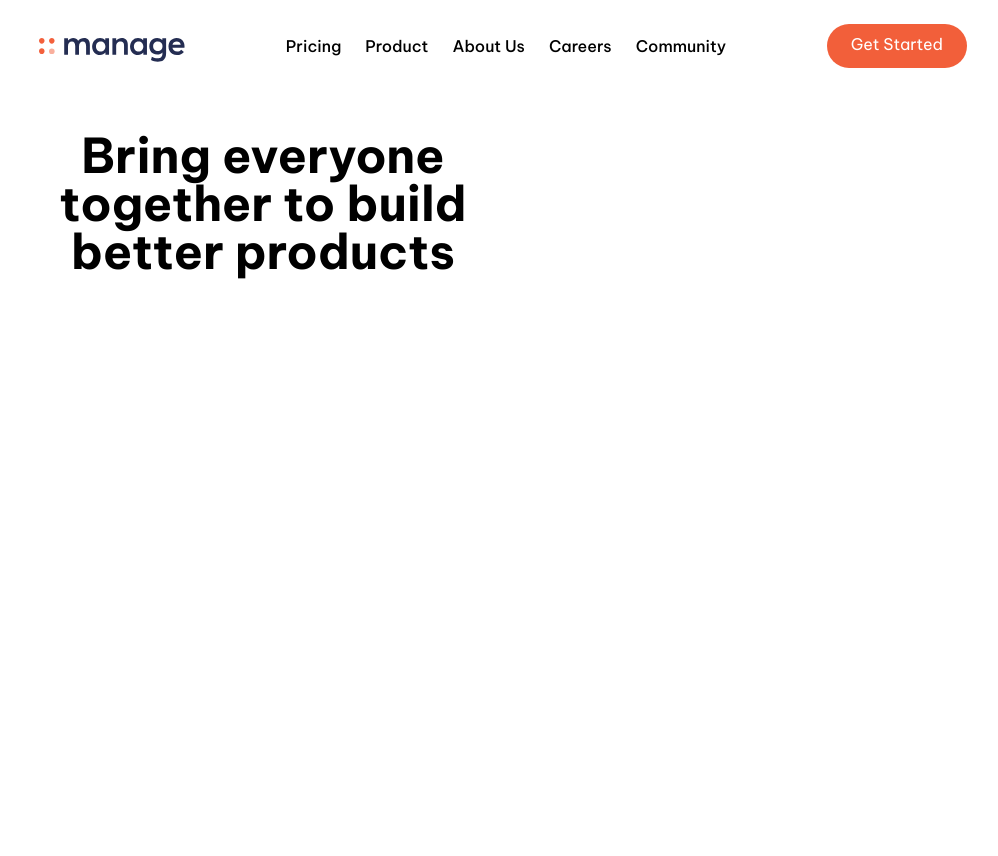
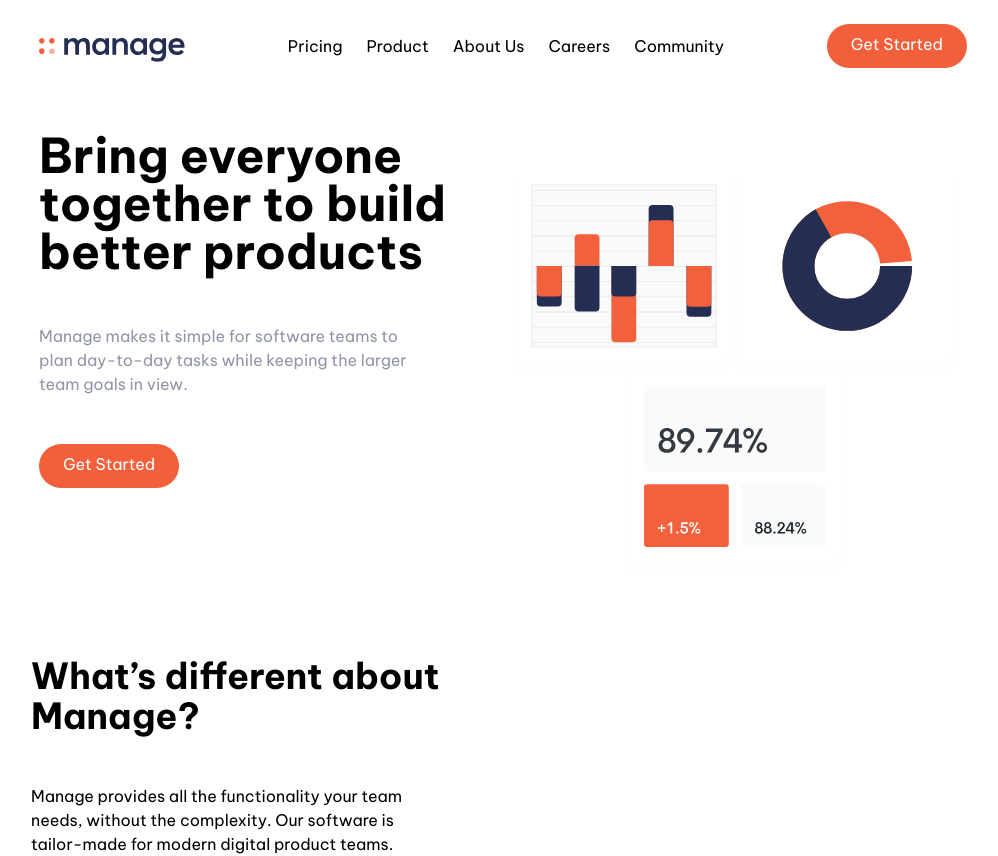
Before and after one commit to MaltaWebDev/landing-page, a website: page index.html in a window 1280 px wide. Shown: the whole page, without its empty margins (137-1135 px from the left). Before the commit the page ends 800 px from the top, so only its background shows below. Drawn offline with Linux system fonts and the light colour scheme.

Commit message:
complete 1st section

```diff
--- a/index.html
+++ b/index.html
@@ -16,7 +16,7 @@
   </head>
   <body>
     <!-- Navbar -->
-    <nav class="relative container p-6 mx-auto">
+    <nav class="relative container md:p-4 lg:p-6 mx-auto">
       <!-- Flex container -->
       <div class="flex items-center justify-between">
         <!-- Logo -->
@@ -24,7 +24,7 @@
           <img src="images/logo.svg" alt="" />
         </div>
         <!-- Menu items -->
-        <div class="nav-items hidden md:flex space-x-6">
+        <div class="hidden md:flex space-x-6">
           <a href="#" class="hover:text-darkGrayishBlue">Pricing</a>
           <a href="#" class="hover:text-darkGrayishBlue">Product</a>
           <a href="#" class="hover:text-darkGrayishBlue">About Us</a>
@@ -42,18 +42,46 @@
     <section id="hero">
       <!-- Flex Container -->
       <div
-        class="container flex flex-col-reverse md:flex-row items-center px-6 mx-auto mt-10 space-y-0 md:space-y-0"
+        class="container flex flex-col-reverse  items-center px-6 mx-auto mt-10 space-y-0 md:space-y-0 md:flex-row"
       >
         <!-- Left item -->
-        <div class="flex flex-col mb-32 space-y-12 md:w-1/2">
-          <h1
-            class="max-w-md text-4xl font-bold text-center md:text-5xl md:textleft"
+          <div class="flex flex-col mb-32 space-y-12 md:w-1/2">
+            <h1
+              class="max-w-md text-4xl font-bold text-center md:text-5xl md:text-left"
+            >
+              Bring everyone together to build better products
+            </h1>
+            <p class="max-w-sm text-center text-darkGrayishBlue md:text-left">Manage makes it simple for software teams to plan day-to-day
+              tasks while keeping the larger team goals in view.</p>
+
+          <div class="flex justify-center md:justify-start">
+            <a
+            href="#"
+            class="p-3 px-6 pt-2 text-white bg-brightRed rounded-full baseline hover:bg-brightRedLight"
+            >Get Started</a
           >
-            Bring everyone together to build better products
-          </h1>
+          </div>
         </div>
         <!-- Right item -->
-        <div></div>
+        <div class="md:w-1/2">
+          <img src="./images/illustration-intro.svg" alt="">
+        </div>
+      </div>
+    </section>
+    <section id="features">
+      <!-- Flex container -->
+      <div class="container flex-col px-4 mx-auto mt-10 space-y-12 md:space-y-0 md:flex-row">
+        <!-- What's different -->
+        <div class="flex flex-col space-y-12 md:w-1/2">
+          <h2 class="max-w-md text-4xl font-bold text-center md:text-left">What’s different about Manage?
+          </h2>
+          <p class="max-w-sm text-center text-sdarkGrayishBlue md:text-left">
+            Manage provides all the functionality your team needs, without
+            the complexity. Our software is tailor-made for modern digital
+            product teams.
+          </p>
+
+
       </div>
     </section>
   </body>
```
Also changed, not shown: main.css.
